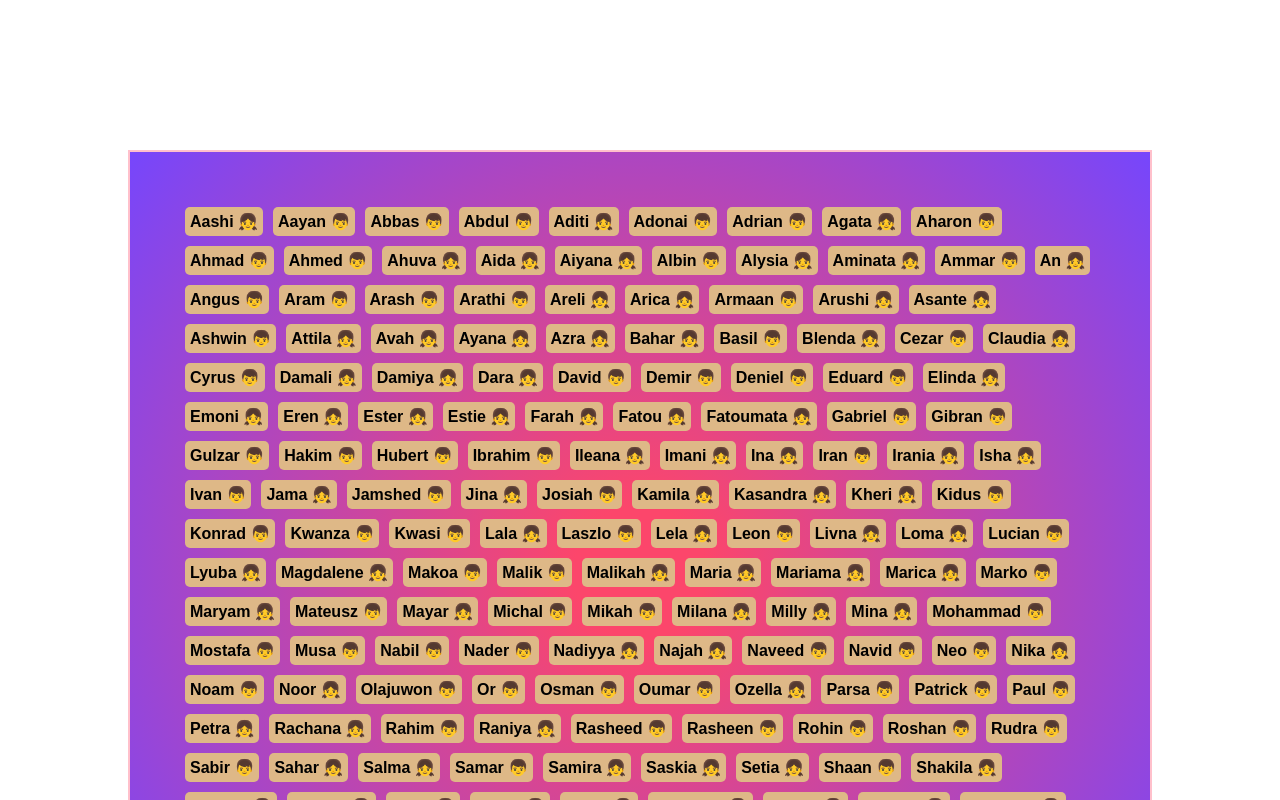
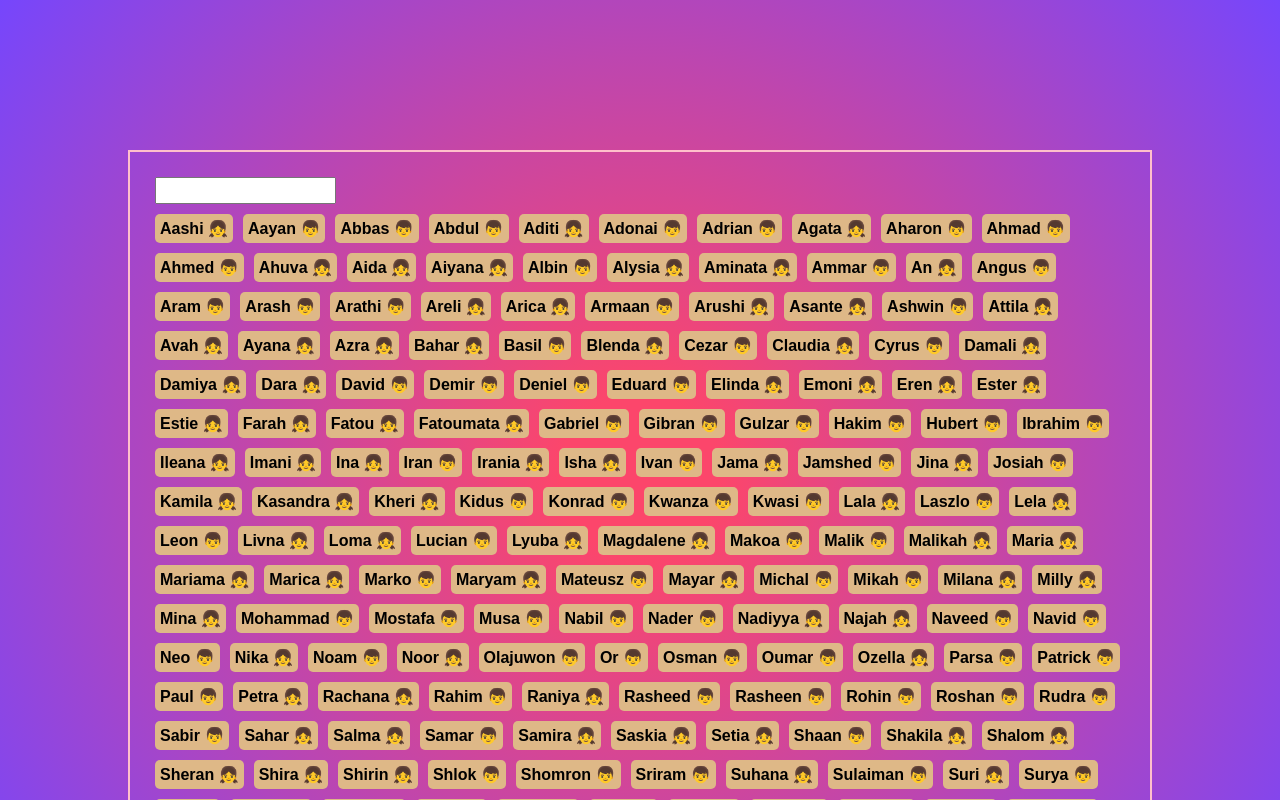
Before and after one commit to Riyaazct/baby-names-react, a React (Create React App) app: page / in a window 1280 px wide. Shown: the top 800 px of the page. Built offline with nearby package versions, Linux system fonts and the light colour scheme.

Commit message:
complete level 2

```diff
--- a/src/App.css
+++ b/src/App.css
@@ -7,14 +7,6 @@
 
 body {
   height: 100vh;
-}
-
-.App {
-  padding: 50px;
-  width: 80vw;
-  margin: auto;
-  margin-top: 150px;
-  border: 2px solid pink;
   background: rgb(252, 70, 107);
   background: radial-gradient(
     circle,
@@ -23,3 +15,11 @@ body {
     rgba(118, 70, 252, 1) 100%
   );
 }
+
+.App {
+  padding: 20px;
+  width: 80vw;
+  margin: auto;
+  margin-top: 150px;
+  border: 2px solid pink;
+}
--- a/src/ListOfNames.css
+++ b/src/ListOfNames.css
@@ -1,5 +1,7 @@
 .container {
-  display: inline-flex;
+  display: flex;
+  flex-wrap: wrap;
+  /* border: 5px solid red; */
 }
 
 .box {
@@ -8,3 +10,8 @@
   border-radius: 5px;
   background-color: burlywood;
 }
+
+.search {
+  margin: 5px;
+  height: 2em;
+}
--- a/src/ListOfNames.js
+++ b/src/ListOfNames.js
@@ -1,26 +1,43 @@
 import babyNamesData from "./babyNamesData.json";
-import { useState } from "react";
+import { useEffect, useState } from "react";
 import "./ListOfNames.css";
 
-function ListOfNames() {
+function ListOfNames(props) {
+  // eslint-disable-next-line no-unused-vars
   const [names, setNames] = useState(babyNamesData);
+  const [search, setSearch] = useState("");
+  const [searchResult, setSearchResult] = useState([]);
   const male = "👦";
   const female = "👧";
-  const gender = (sex) => {
-    console.log(sex);
-    if (sex === "f") {
-      return female;
+  const gender = (sex) => (sex === "f" ? female : male);
+
+  const handleKeyPress = (e) => {
+    setSearch(e.target.value);
+  };
+
+  useEffect(() => {
+    if (search !== "") {
+      const result = names.filter((item) =>
+        item.name.toLowerCase().includes(search)
+      );
+      setSearchResult(result);
     } else {
-      return male;
+      setSearchResult(names);
     }
-  };
+  }, [search]);
 
   return (
     <div>
-      {names
+      <input
+        type="text"
+        className="search"
+        onChange={handleKeyPress}
+      />
+      <div className="container">
+        {searchResult
           .sort((a, b) => (a.name > b.name ? 1 : -1))
           .map(({ name, sex }, index) => (
-          <div className="container">
+            <div key={index}>
               <div className="box">
                 <h4>
                   {name} {gender(sex)}
@@ -29,6 +46,7 @@ function ListOfNames() {
             </div>
           ))}
       </div>
+    </div>
   );
 }
 
```
Also changed, not shown: src/SearchBar.js (added, +19 -0 lines). Lines whose indentation alone changed are shown as unchanged.
